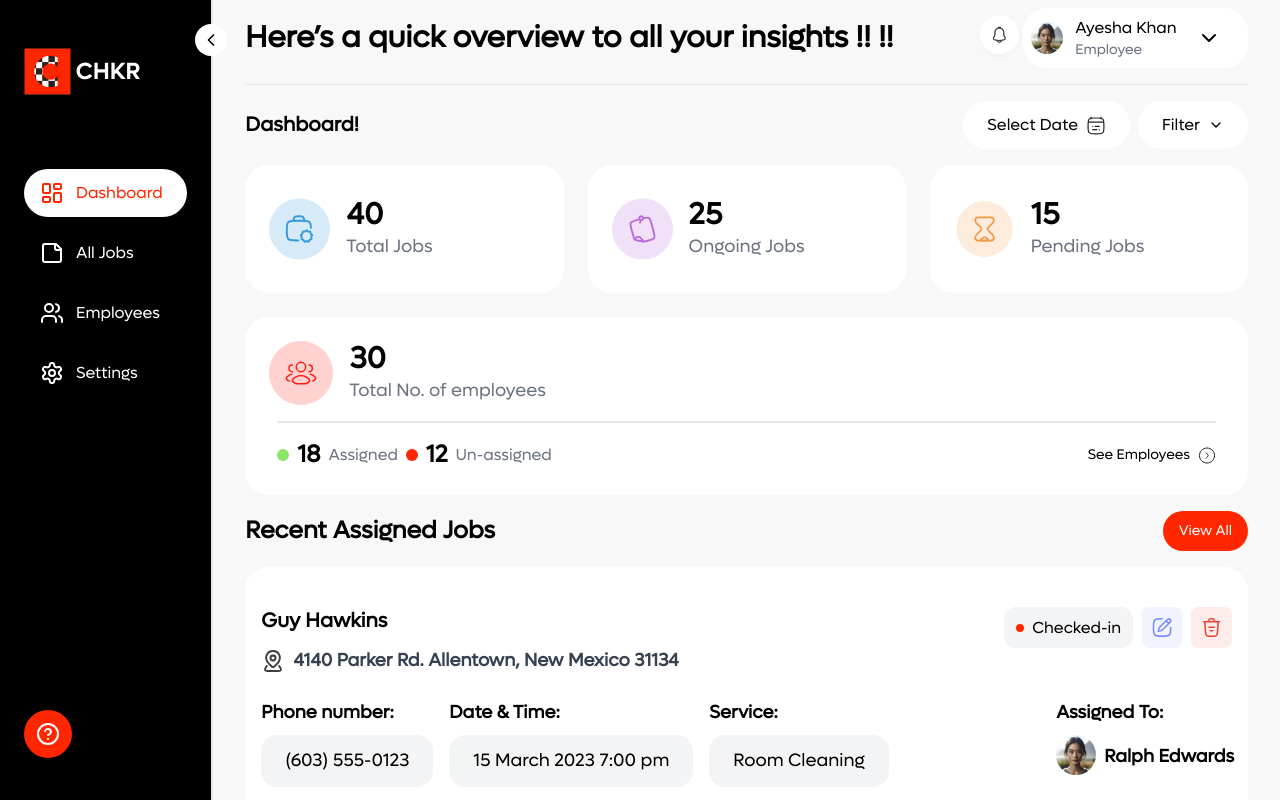
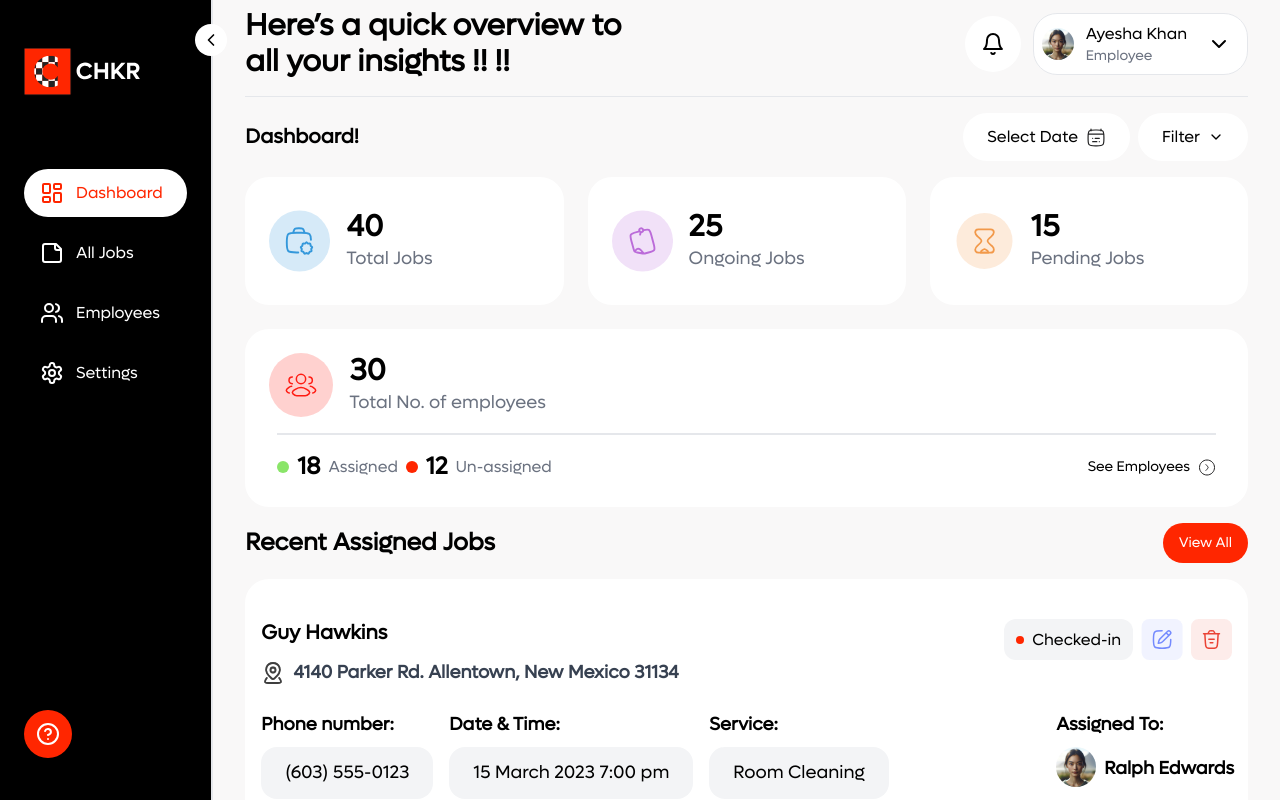
Before and after one commit to abrauf18/chkr, a Next.js app: page /company-admin/dashboard in a window 1280 px wide. Built offline with nearby package versions, Linux system fonts and the light colour scheme.

Commit message:
fix: alignment issue of bell icon

```diff
--- a/components/modules/dashboard/Dashboard.tsx
+++ b/components/modules/dashboard/Dashboard.tsx
@@ -9,17 +9,21 @@ import PendingJobs from '@/assets/icons/PendingJobs'
 import Employees from '@/assets/icons/Employees'
 import CircleArrowRight from '@/assets/icons/circle-arrow-right'
 import AssignedJobCard from './AssignedJobCard'
-import { ChevronDown } from 'lucide-react';
+import { ChevronDown, Bell } from 'lucide-react';
 import user from "@/public/images/user.svg"
 
 const Dashboard = () => {
   return (
     <div className="flex flex-col w-full">
       <div className='flex justify-between items-center pt-2'>
+
         <div><h1 className='text-xl lg:text-3xl font-bold'>Here’s a quick overview to all your insights !! !!</h1></div>
-        <div className='flex mobile:hidden items-center'>
-          <BellIcon />
-          <div className='flex items-center bg-white rounded-3xl w-full p-2'>
+        <div className='flex mobile:hidden items-center gap-3 w-full justify-end'>
+          <div className='flex justify-center items-center bg-white rounded-full h-14 w-14'>
+            <Bell />
+          </div>
+
+          <div className='flex items-center bg-white rounded-3xl p-2 border'>
             <div>
               <Image src="/images/user.jpeg" height={8} width={8}
                 alt='user' className='w-8 h-8 rounded-full ' />
```
